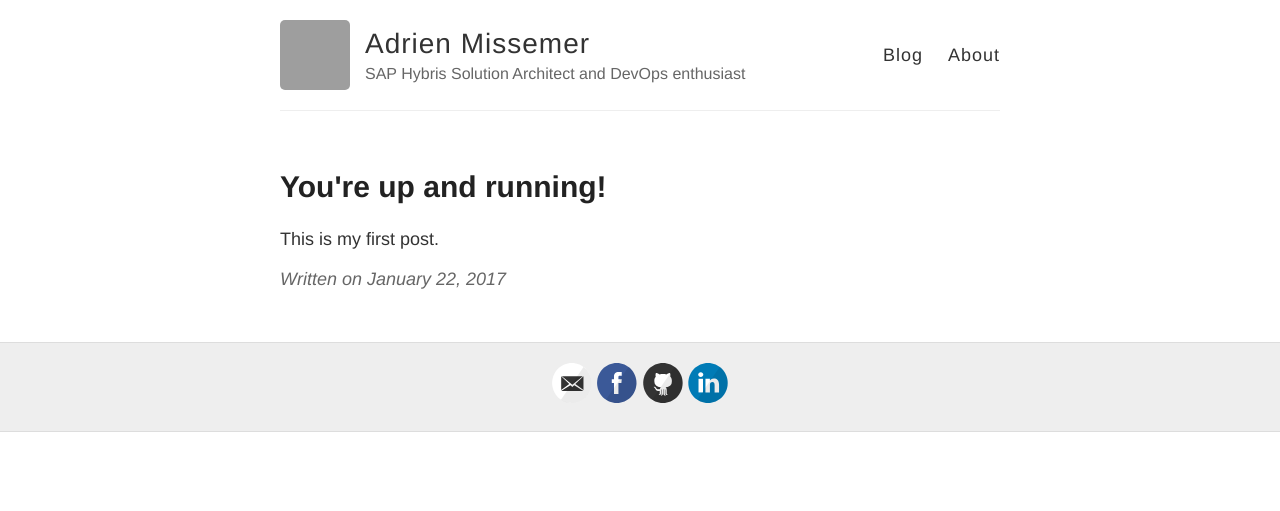
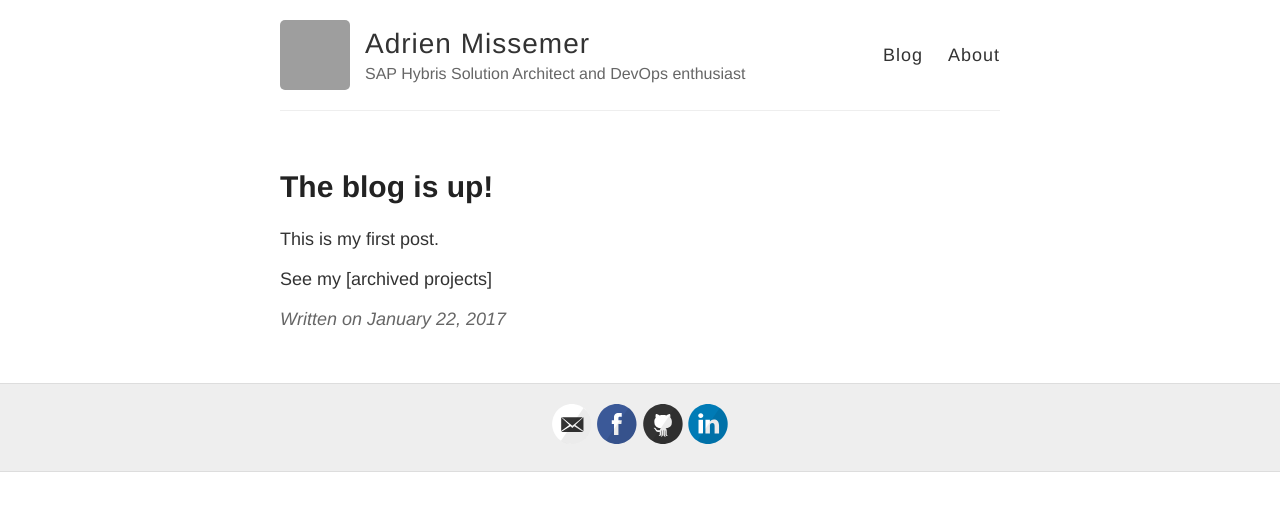
Before and after one commit to amissemer/adrienmissemer.com, a Jekyll site: the page built from _posts/2017-01-22-Hello-World.md, in a window 1280 px wide. Shown: the top 511 px of the page. Built offline with Jekyll 4.4.1, drawn with Linux system fonts in a browser that asks for light colours; grey boxes are pictures that could not be loaded.

Commit message:
Updated 2017-01-22-Hello-World.md

```diff
--- a/_posts/2017-01-22-Hello-World.md
+++ b/_posts/2017-01-22-Hello-World.md
@@ -1,8 +1,10 @@
 ---
 layout: post
-title: You're up and running!
+title: The blog is up!
 published: true
 comments: false
 ---
 
 This is my first post.
+
+See my [archived projects]
```
